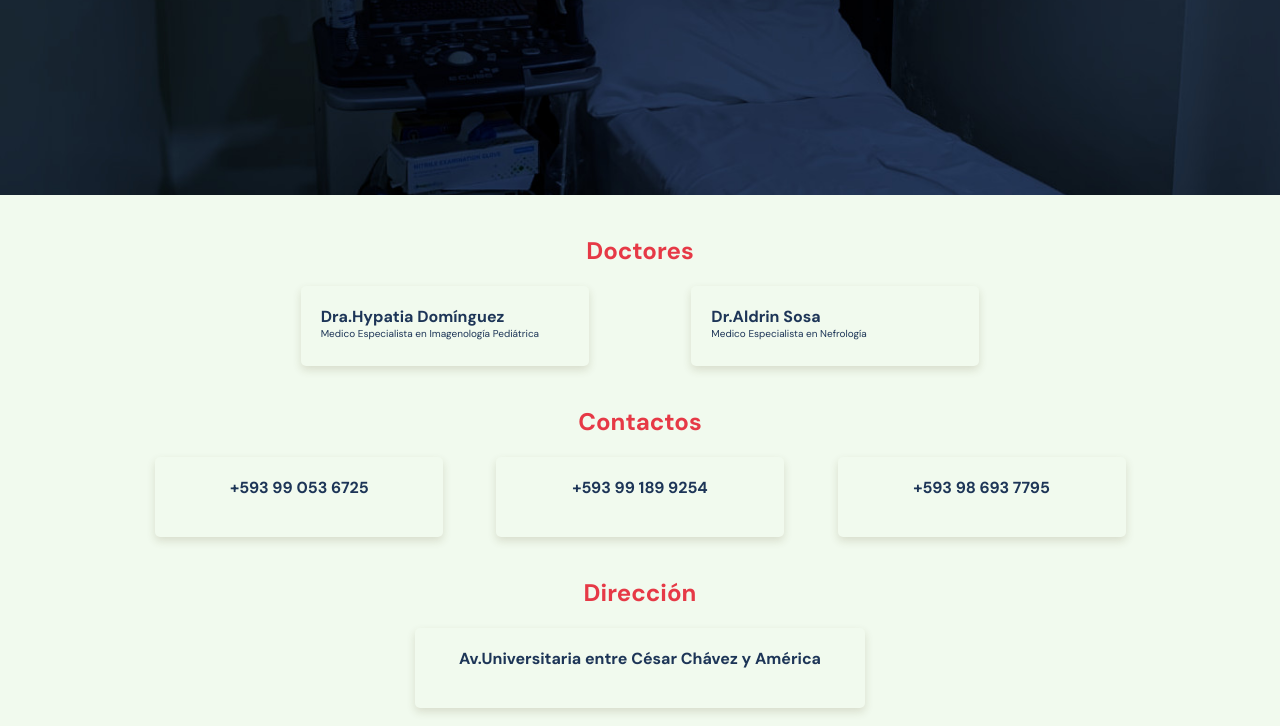
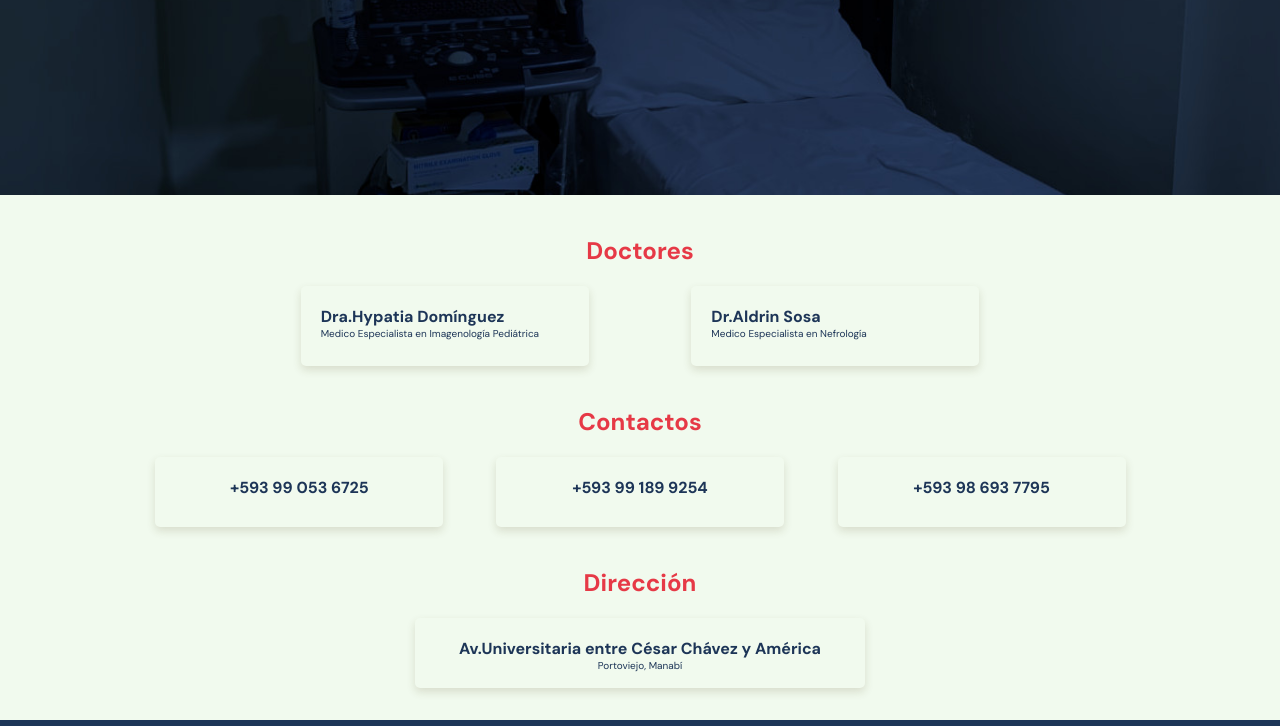
Before and after one commit to aldrinsosa/aldhyp, a plain HTML site: page index.html in a window 1280 px wide. Shown: the part 1749-2475 px from the top of the page. Drawn offline with Linux system fonts and the light colour scheme.

Commit message:
Agrege la ciudad y ajuste los cuadros de los contactos

```diff
--- a/css/style.css
+++ b/css/style.css
@@ -262,4 +262,5 @@ footer {
 
 #direction .doctor-detail {
   margin-bottom: 3.2rem;
+  height: 10rem;
 }
--- a/css/tablet.css
+++ b/css/tablet.css
@@ -15,19 +15,23 @@
 #number1 {
   display: block;
   text-align: center;
+  height: 7rem;
 }
 
 #number2 {
   display: block;
   text-align: center;
+  height: 7rem;
 }
 
 #number3 {
   display: block;
   text-align: center;
+  height: 7rem;
 }
 #direction .doctor-detail {
   width: 45rem;
   min-width: 32rem;
+  height: 7rem;
   text-align: center;
 }
--- a/index.html
+++ b/index.html
@@ -127,6 +127,7 @@
       <section class="doctors-cards">
         <article class="doctor-detail">
           <p class="doctor-card__title">Av.Universitaria entre César Chávez y América</p>
+          <p class="class="doctor-card__body">Portoviejo, Manabí</p>
         </article>
       </section>
     </section>
```
